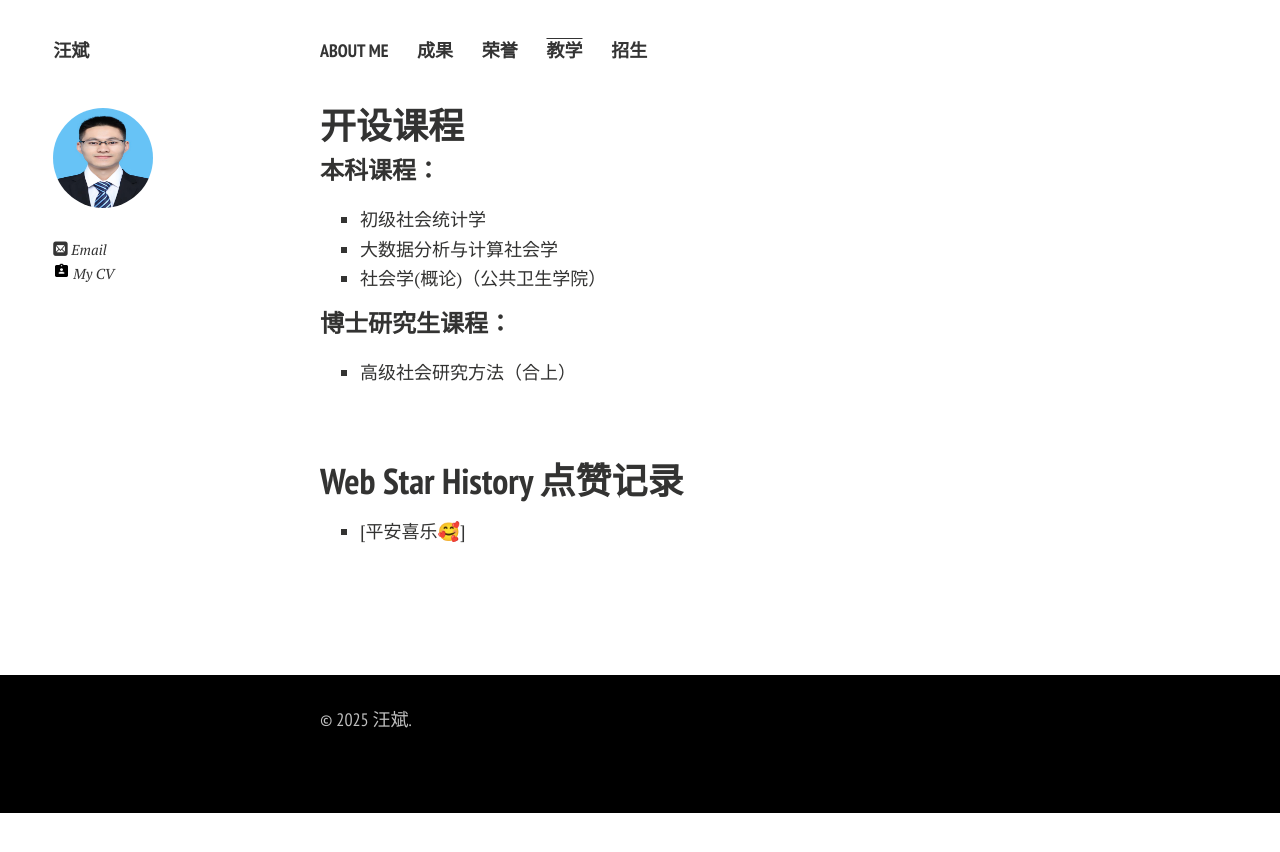
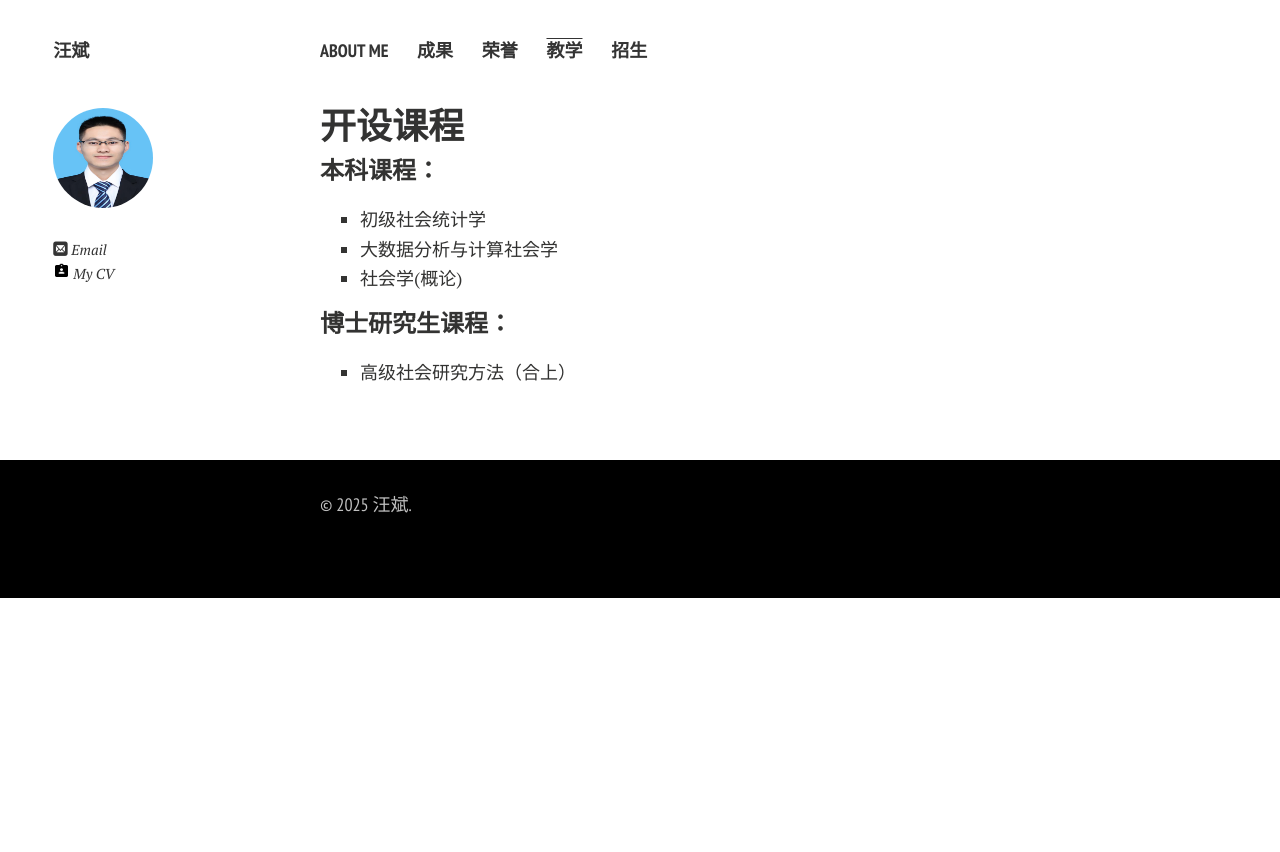
Before and after one commit to bwPhD/bwPhD.github.io, a Jekyll site: the page built from teach.md, in a window 1280 px wide. Shown: the top 852 px of the page. Built offline with Jekyll 4.4.1, drawn with Linux system fonts in a browser that asks for light colours; nearby versions of some CDN libraries; comment, search, counter and statistics services are not loaded; a style sheet for code colours, icons or effects is not loaded.

Commit message:
update 1st

```diff
--- a/teach.md
+++ b/teach.md
@@ -8,18 +8,7 @@ title: 教学
 ### 本科课程：
 - 初级社会统计学
 - 大数据分析与计算社会学
-- 社会学(概论)（公共卫生学院）
+- 社会学(概论)
 
 ### 博士研究生课程：
 - 高级社会研究方法（合上）
-
-{% include disqus.html %}
-
-<br>
-
-## Web Star History 点赞记录
-
-- [平安喜乐🥰]
-
-
-<br>
```
Also changed, not shown: blogs.md (+0 -3 lines).
